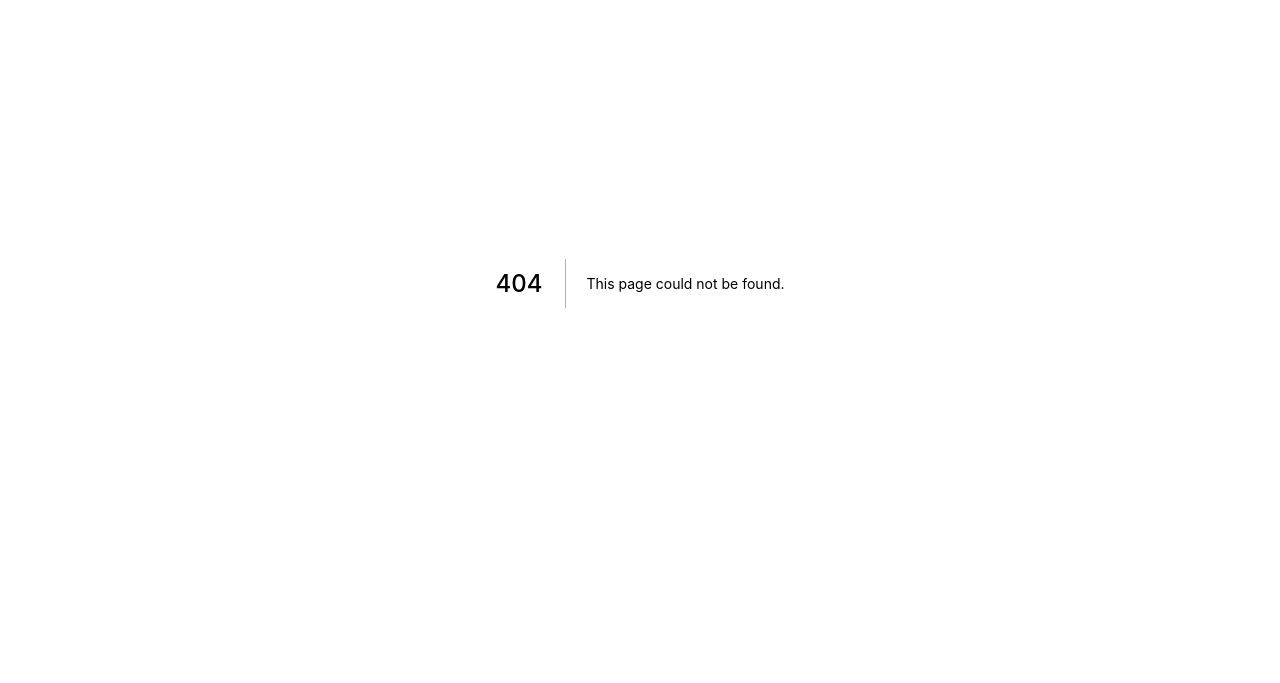
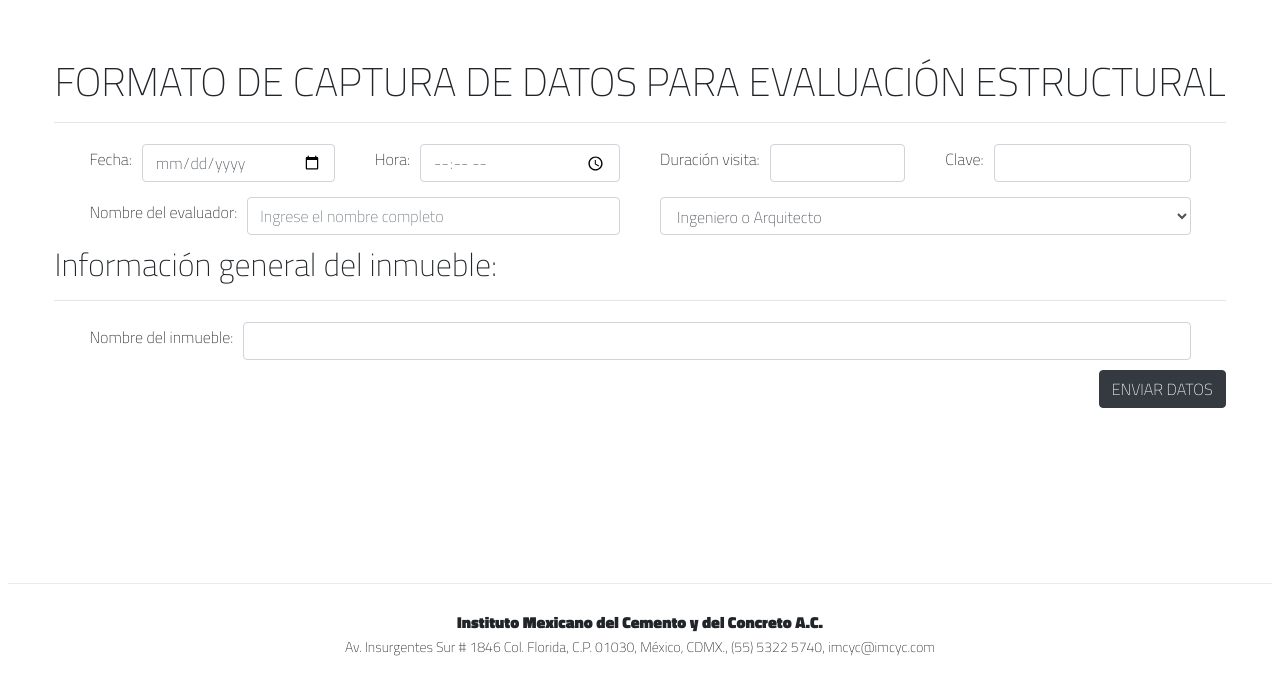
Before and after one commit to axelobscura/next-firebase, a Next.js app: page /evaluacion-estructural in a window 1280 px wide. Before the commit this address had no page. Shown: the part 117-800 px from the top of the page. Built offline with nearby package versions, Linux system fonts and the light colour scheme.

Commit message:
formulario

```diff
--- /dev/null
+++ b/pages/evaluacion-estructural.js
@@ -0,0 +1,63 @@
+import Link from 'next/link'
+import Contenedor from '../components/Contenedor';
+import Form from 'react-bootstrap/Form'
+import Button from 'react-bootstrap/Button'
+import Col from 'react-bootstrap/Col'
+
+export default function EvaluacionEstrutural() {
+  return (
+    <Contenedor>
+      <main className="entrada">
+        <h1 className="title">FORMATO DE CAPTURA DE DATOS PARA EVALUACIÓN ESTRUCTURAL</h1>
+        <hr />
+        <Form className="datos">
+          <Form.Row>
+            <Form.Group as={Col} controlId="formGridEmail">
+              <Form.Label>Fecha: </Form.Label>
+              <Form.Control type="date" />
+            </Form.Group>
+            <Form.Group as={Col} controlId="formGridPassword">
+              <Form.Label>Hora: </Form.Label>
+              <Form.Control type="time" />
+            </Form.Group>
+            <Form.Group as={Col} controlId="formGridPassword">
+              <Form.Label>Duración visita: </Form.Label>
+              <Form.Control type="text" />
+            </Form.Group>
+            <Form.Group as={Col} controlId="formGridPassword">
+              <Form.Label>Clave: </Form.Label>
+              <Form.Control type="text" />
+            </Form.Group>
+          </Form.Row>
+
+          <Form.Row>
+            <Form.Group as={Col} controlId="formGridAddress1">
+              <Form.Label>Nombre del evaluador: </Form.Label>
+              <Form.Control placeholder="Ingrese el nombre completo" />
+            </Form.Group>
+            <Form.Group as={Col} controlId="formGridState">
+              <Form.Control as="select" defaultValue="Choose...">
+                <option>Ingeniero o Arquitecto</option>
+                <option>Estudiante Ing/Arq.</option>
+              </Form.Control>
+            </Form.Group>
+          </Form.Row>
+
+          <h2>Información general del inmueble:</h2>
+          <hr/>
+
+          <Form.Row>
+            <Form.Group as={Col} controlId="formGridCity">
+              <Form.Label>Nombre del inmueble: </Form.Label>
+              <Form.Control />
+            </Form.Group>
+          </Form.Row>
+
+          <Button variant="dark" type="submit" className="float-right">
+            ENVIAR DATOS
+          </Button>
+        </Form>
+      </main>
+    </Contenedor>
+  )
+}
--- a/styles/globals.css
+++ b/styles/globals.css
@@ -19,3 +19,30 @@ main.entrada {
   padding: 0;
   margin: 0;
 }
+
+form.datos {
+  text-align: left;
+}
+
+form.datos div {
+  display: flex;
+  flex-direction: row;
+  align-items: center;
+  justify-content: space-evenly;
+  margin: 5px 15px;
+}
+
+.form-label {
+  margin-right: 10px;
+  white-space: nowrap;
+}
+
+@media (max-width: 600px) {
+  form.datos div {
+    width: 100%;
+    flex-direction: column;
+  }
+  form.datos div {
+    margin: 5px;
+  }
+}
```
Also changed, not shown: pages/index.js (+6 -1 lines).
